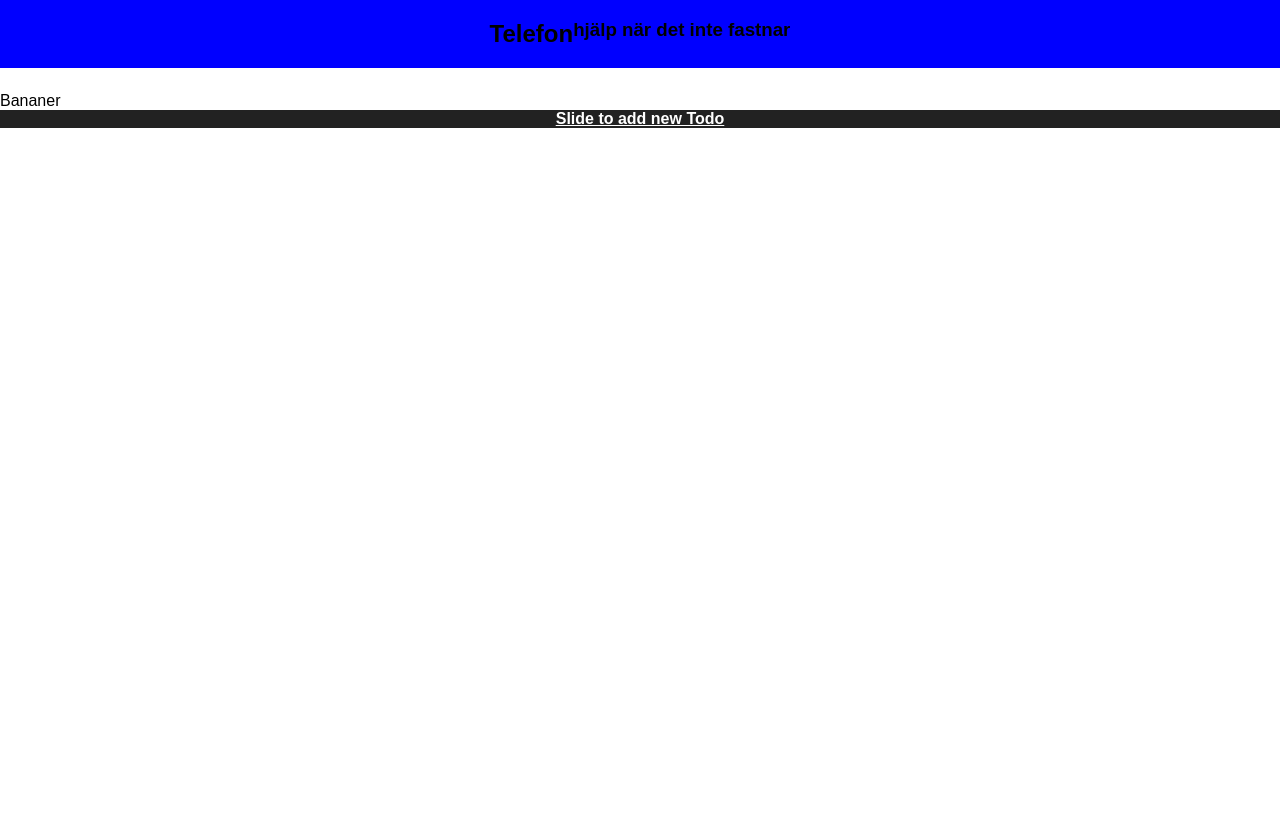
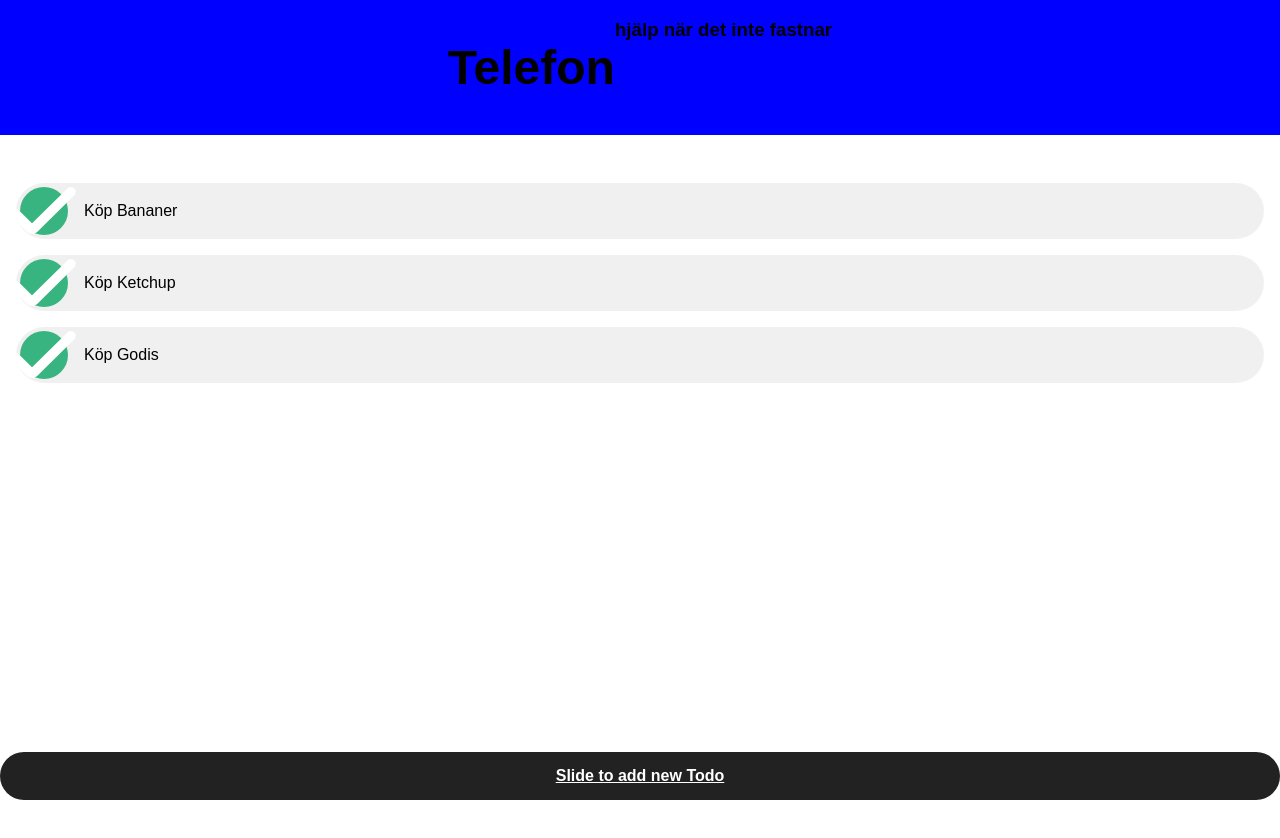
Before and after one commit to KungOG/todoAPP, a Vue app: page / in a window 1280 px wide. Shown: the top 838 px of the page. After the commit the page ends 800 px from the top, so only its background shows below. Built offline with nearby package versions, Linux system fonts and the light colour scheme.

Commit message:
added more css and now started on local store data

```diff
--- a/src/App.vue
+++ b/src/App.vue
@@ -1,7 +1,7 @@
 <template>
   <div id="app">
     <section class="slider">
-      <Todo />
+      <Todo :todos="todos"/>
       <AddTodo />
       </section>
   </div>
@@ -11,6 +11,15 @@ import Todo from './views/Todo.vue'
 import AddTodo from './views/AddTodo.vue'
 export default {
   name: 'app',
+  data () {
+    return {
+      todos: [
+        {done: false, text: 'Köp Bananer'},
+        {done: false, text: 'Köp Ketchup'},
+        {done: false, text: 'Köp Godis'}
+      ]
+    }
+  },
   components: {
     Todo,
     AddTodo
--- a/src/components/Todo_item.vue
+++ b/src/components/Todo_item.vue
@@ -1,5 +1,5 @@
 <template>
-    <article class="todo">
+    <article class="todos">
         <aside class="done">
             <img src="../assets/check.svg" alt="done">
         </aside>
@@ -11,18 +11,10 @@
 
 <script>
 export default {
-    name: 'todo',
-    data () {
-        return {
-            todo: {
-                text: 'Bananer',
-                done: false
-            }
-        }
-    }
+    name: 'todos',
+    props: ['todo'],
+
 }
 </script>
-
 <style lang="scss">
-
 </style>
--- a/src/scss/_variables.scss
+++ b/src/scss/_variables.scss
@@ -0,0 +1,5 @@
+%center {
+    display: flex;
+    justify-content: center;
+    align-items: center;
+}
--- a/src/scss/main.scss
+++ b/src/scss/main.scss
@@ -4,7 +4,7 @@
 
 body {
     margin: 0;
-    height: 200vh;
+    height: 100vh;
 
     #app {
         font-family: 'Nano Sans', sans-serif;
@@ -28,10 +28,23 @@ body {
                     display: flex;
                     margin: 0;
                     padding: 0;
+                    flex: 2;
 
+                    h1 {
+                        display: flex;
+                        justify-content: center;
+                        font-size: 3rem;
+
+                    }
+                    h3 {
+                        display: flex;
+                        justify-content: center;
+
+                    }
                 }
                 footer {
                     display: flex;
+                    flex: 2;
                     flex-direction: column;
                     justify-content: flex-end;
 
@@ -42,44 +55,77 @@ body {
                         background: #222;
                         color: white;
                         font-weight: 700;
+                        height: 3rem;
+                        border-radius: 99rem;
                     }
                 }
+
+                /* Style within AddTodo.Vue*/
                 &#addTodo {
+                    display: flex;
+                    flex-direction: column;
 
-                }
-                &#todo {
-                    .main-todo {
-                        margin-top: 2rem;
+                    .content {
+                        flex: 8;
 
-                        h1 {
-                            display: grid;
-                            justify-content: center;
-                            font-size: 3rem;
-                            margin: 0;
-                        }
-                        h3 {
-                            display: grid;
-                            justify-content: center;
-                            margin: 0;
+                        input {
+                            font-size: 1.4rem;
+                            font-weight: 700;
+                            border: none;
+                            appearance: none;
+                            background: none;
+                            text-align: center;
+                            padding: .25rem;
+
+                            &:focus {
+                                outline: none;
+                            }
                         }
                     }
-                    ul {
-                        display: grid;
-                        justify-content: center;
+                }
 
-                        list-style-type: none;
+                /* Style within Todo.vue */
+                &#todo {
+                    display: flex;
+                    flex-direction: column;
 
-                        li {
-                            margin: 0.5rem;
-                            background: rgba(0, 0, 0, 0.06);
-                            border-radius: 3rem;
-                            padding: 1rem 6rem 1rem 0.5rem;
-                        }
+
+                    .todo-content {
+                        margin-top: 2rem;
+                        flex: 8;
+
                     }
                 }
             }
 
+            /* Style inside of Todo_item */
+            article {
+
+                &.todos {
+                    padding: .25rem;
+                    border-radius: 999rem;
+                    display: flex;
+                    background: rgba(0, 0, 0, 0.06);
+                    margin: 1rem;
+
+                    .done {
+                        background: rgb(56, 180, 128);
+                        width: 3rem;
+                        height: 3rem;
+                        display: flex;
+                        justify-content: center;
+                        align-content: center;
+                        border-radius: 50%;
+                    }
+                    .text {
+                        display: flex;
+                        flex: 1;
+                        align-items: center;
+                        padding: 0 0 0 1rem;
+
+                    }
+                }
+            }
         }
-
     }
 }
--- a/src/views/AddTodo.vue
+++ b/src/views/AddTodo.vue
@@ -4,8 +4,8 @@
             <p>Dela denna lista via:</p>
             <p>https://kungog.se/</p>
         </header>
-        <section>
-            <input>
+        <section class="content">
+            <input type="text" >
         </section>
         <footer>
             <a href="#" class="btn">Lägg till!</a>
@@ -20,7 +20,4 @@ export default {
 }
 </script>
 <style lang="scss">
-#addTodo {
-    background: yellow;
-}
 </style>
--- a/src/views/Todo.vue
+++ b/src/views/Todo.vue
@@ -1,11 +1,11 @@
 <template>
-    <main id="todos">
+    <main id="todo">
        <header>
             <h1>Telefon</h1>
             <h3>hjälp när det inte fastnar</h3>
        </header>
-       <section class="content">
-           <todoitem />
+       <section class="todo-content">
+           <todoitem v-for="(todo, index) in todos" :key="index" :todo="todo" />
        </section>
        <footer>
            <a href="#" class="btn">Slide to add new Todo</a>
@@ -16,13 +16,13 @@
 import todoitem from '../components/Todo_item';
 
 export default {
-    name: 'todos',
+    name: 'todo',
+    props: ['todos'],
     components: {
         todoitem
     }
 
 }
 </script>
-<style>
-
+<style lang="scss">
 </style>
```
